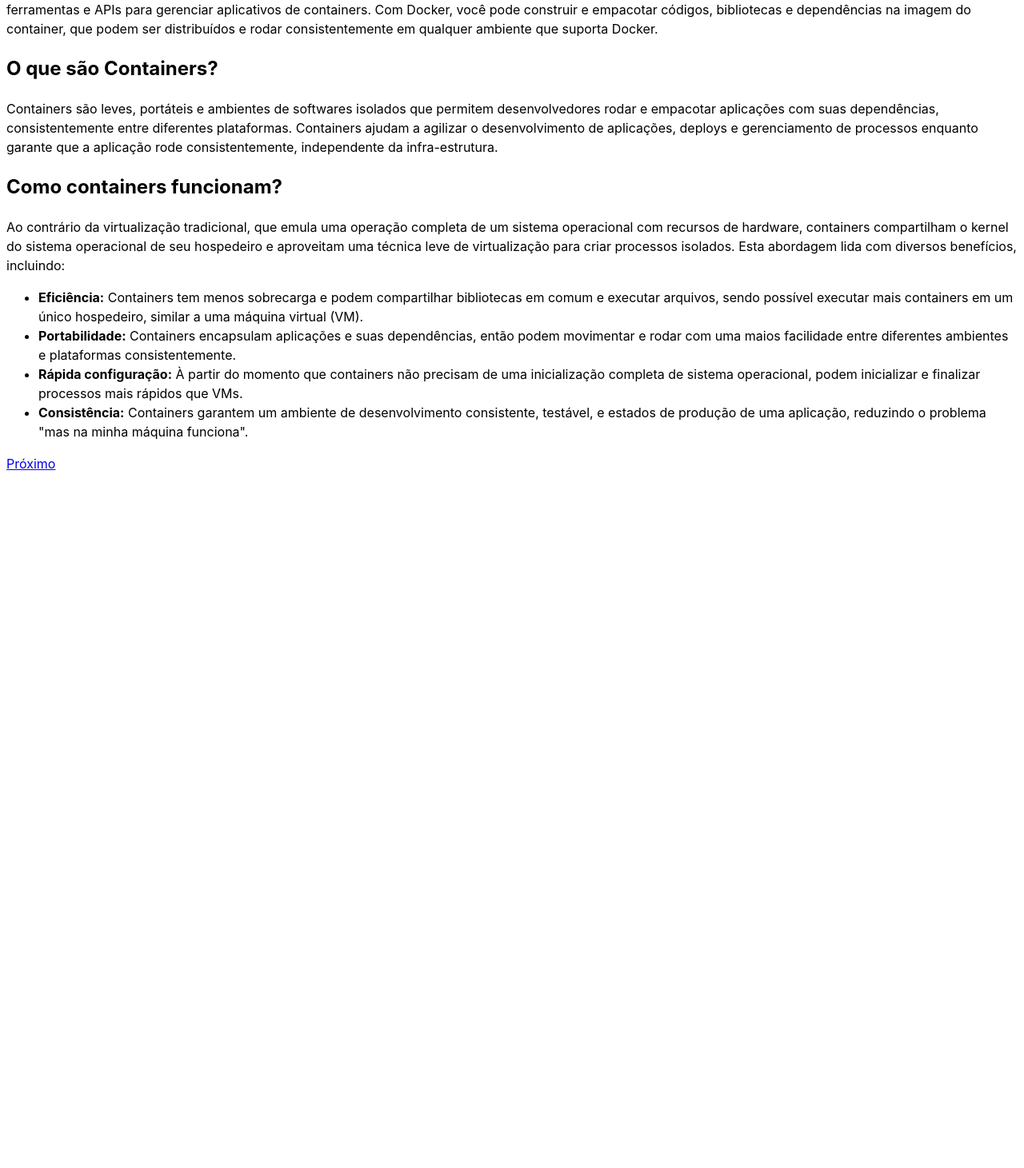
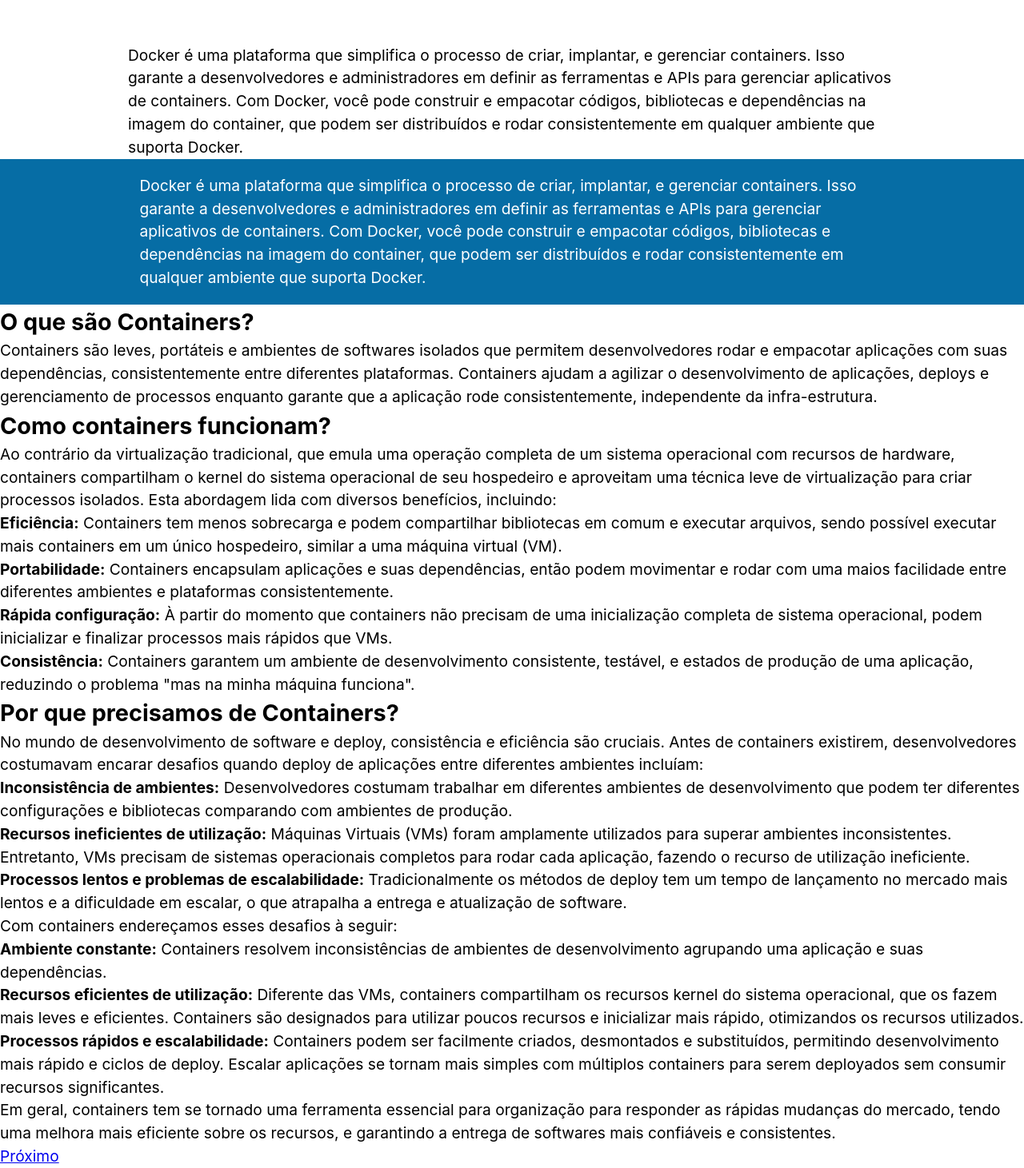
Before and after one commit to cpwaldow/introducao-docker, a React (Vite) app: page /introduction in a window 1280 px wide. Shown: the part 147-1608 px from the top of the page at 80% size. Before the commit the page ends 800 px from the top, so only its background shows below. Built offline with nearby package versions, Linux system fonts and the light colour scheme.

Commit message:
feat: continuous introdution content and deploy script

```diff
--- a/package.json
+++ b/package.json
@@ -7,7 +7,8 @@
     "dev": "vite",
     "build": "tsc && vite build",
     "lint": "eslint . --ext ts,tsx --report-unused-disable-directives --max-warnings 0",
-    "preview": "vite preview"
+    "preview": "vite preview",
+    "deploy": "npm run build && vercel --prod"
   },
   "dependencies": {
     "git-commit-msg-linter": "^5.0.7",
--- a/src/App.css
+++ b/src/App.css
@@ -1,3 +1,15 @@
+* {
+    margin: 0;
+    padding: 0;
+    box-sizing: border-box;
+}
+
 .home--icon {
     width: 100px;
 }
+
+.background-blue {
+    background-color: var(--main-blue);
+    color: white;
+    padding: 1rem;
+}
--- /dev/null
+++ b/src/components/ContentBox.tsx
@@ -0,0 +1,22 @@
+import styled from 'styled-components';
+
+const ContainerContent = styled.p`
+  width: var(--margin-content);
+  margin: 0 auto;
+`;
+
+const ContentBox = ({
+  background,
+  children,
+}: {
+  children: any;
+  background?: string;
+}) => {
+  return (
+    <section className={`${background}`}>
+      <ContainerContent>{children}</ContainerContent>
+    </section>
+  );
+};
+
+export default ContentBox;
--- a/src/index.css
+++ b/src/index.css
@@ -2,8 +2,11 @@
   font-family: Inter, system-ui, Avenir, Helvetica, Arial, sans-serif;
   line-height: 1.5;
   font-weight: 400;
+  font-size: 1.2rem;
   font-synthesis: none;
   text-rendering: optimizeLegibility;
   -webkit-font-smoothing: antialiased;
   -moz-osx-font-smoothing: grayscale;
+  --margin-content: 75%;
+  --main-blue: #066da5
 }
--- a/src/pages/Introduction.tsx
+++ b/src/pages/Introduction.tsx
@@ -1,4 +1,6 @@
 import { Link } from 'react-router-dom';
+import ContentBox from '../components/ContentBox';
+import Title from '../components/Title';
 
 const Introduction = () => {
   return (
@@ -7,9 +9,8 @@
         <Link to='/'>Home</Link>
       </header>
       <main>
-        <h1>Docker e Containers</h1>
-
-        <p>
+        <Title title='Docker e Containers' />
+        <ContentBox>
           Docker é uma plataforma que simplifica o processo de criar, implantar,
           e gerenciar containers. Isso garante a desenvolvedores e
           administradores em definir as ferramentas e APIs para gerenciar
@@ -17,7 +18,16 @@
           códigos, bibliotecas e dependências na imagem do container, que podem
           ser distribuídos e rodar consistentemente em qualquer ambiente que
           suporta Docker.
-        </p>
+        </ContentBox>
+        <ContentBox background='background-blue'>
+          Docker é uma plataforma que simplifica o processo de criar, implantar,
+          e gerenciar containers. Isso garante a desenvolvedores e
+          administradores em definir as ferramentas e APIs para gerenciar
+          aplicativos de containers. Com Docker, você pode construir e empacotar
+          códigos, bibliotecas e dependências na imagem do container, que podem
+          ser distribuídos e rodar consistentemente em qualquer ambiente que
+          suporta Docker.
+        </ContentBox>
 
         <h2>O que são Containers?</h2>
         <p>
@@ -63,6 +73,63 @@
             aplicação, reduzindo o problema "mas na minha máquina funciona".
           </li>
         </ul>
+        <h2>Por que precisamos de Containers?</h2>
+        <p>
+          No mundo de desenvolvimento de software e deploy, consistência e
+          eficiência são cruciais. Antes de containers existirem,
+          desenvolvedores costumavam encarar desafios quando deploy de
+          aplicações entre diferentes ambientes incluíam:
+        </p>
+        <ul>
+          <li>
+            <b>Inconsistência de ambientes:</b> Desenvolvedores costumam
+            trabalhar em diferentes ambientes de desenvolvimento que podem ter
+            diferentes configurações e bibliotecas comparando com ambientes de
+            produção.
+          </li>
+          <li>
+            <b>Recursos ineficientes de utilização:</b> Máquinas Virtuais (VMs)
+            foram amplamente utilizados para superar ambientes inconsistentes.
+            Entretanto, VMs precisam de sistemas operacionais completos para
+            rodar cada aplicação, fazendo o recurso de utilização ineficiente.
+          </li>
+          <li>
+            <b>Processos lentos e problemas de escalabilidade:</b>{' '}
+            Tradicionalmente os métodos de deploy tem um tempo de lançamento no
+            mercado mais lentos e a dificuldade em escalar, o que atrapalha a
+            entrega e atualização de software.
+          </li>
+        </ul>
+
+        <p>Com containers endereçamos esses desafios à seguir:</p>
+
+        <ul>
+          <li>
+            <b>Ambiente constante:</b> Containers resolvem inconsistências de
+            ambientes de desenvolvimento agrupando uma aplicação e suas
+            dependências.
+          </li>
+          <li>
+            <b>Recursos eficientes de utilização:</b> Diferente das VMs,
+            containers compartilham os recursos kernel do sistema operacional,
+            que os fazem mais leves e eficientes. Containers são designados para
+            utilizar poucos recursos e inicializar mais rápido, otimizandos os
+            recursos utilizados.
+          </li>
+          <li>
+            <b>Processos rápidos e escalabilidade:</b> Containers podem ser
+            facilmente criados, desmontados e substituídos, permitindo
+            desenvolvimento mais rápido e ciclos de deploy. Escalar aplicações
+            se tornam mais simples com múltiplos containers para serem
+            deployados sem consumir recursos significantes.
+          </li>
+        </ul>
+        <p>
+          Em geral, containers tem se tornado uma ferramenta essencial para
+          organização para responder as rápidas mudanças do mercado, tendo uma
+          melhora mais eficiente sobre os recursos, e garantindo a entrega de
+          softwares mais confiáveis e consistentes.
+        </p>
       </main>
       <footer>
         <Link to='/technologies'>Próximo</Link>
```
Also changed, not shown: 1 other file (tests, documents, lock files or other folders).
